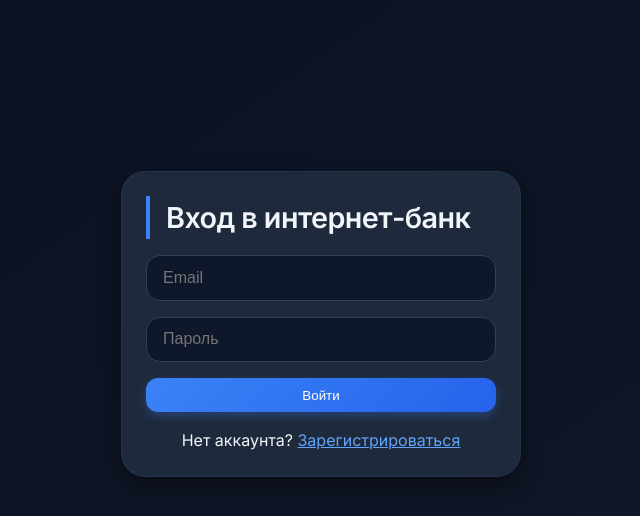
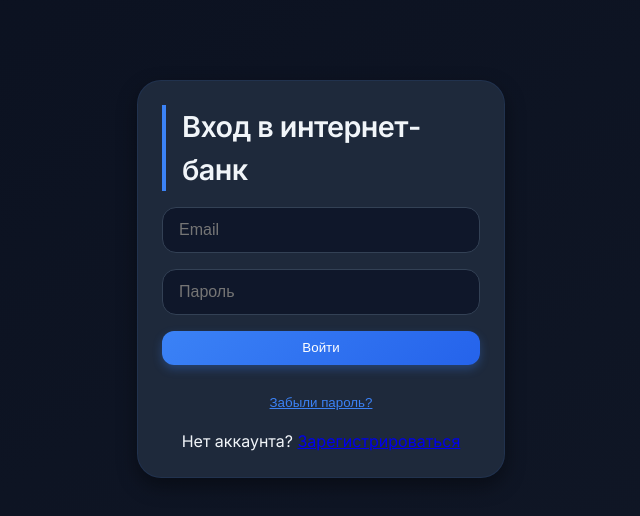
Before and after one commit to Check03/bank-main, a React (Create React App) app in the folder bank-app/: page /login in a window 1280 px wide. Shown: the top 516 px of the page, without its empty margins (319-959 px from the left). Built offline with nearby package versions, Linux system fonts and the light colour scheme; no server answers.

Commit message:
modified:   bank-app/src/components/Login.js 	modified:   bank-app/src/components/Register.js

```diff
--- a/bank-app/src/components/Login.js
+++ b/bank-app/src/components/Login.js
@@ -1,36 +1,129 @@
-import { useState } from "react";
-import { useNavigate, Link } from "react-router-dom";
-import { signInWithEmailAndPassword } from "firebase/auth";
+import { useState, useEffect } from "react";
+import { useNavigate, Link, useLocation } from "react-router-dom";
+import { signInWithEmailAndPassword, sendPasswordResetEmail } from "firebase/auth";
 import { auth } from "../firebase";
 
 export default function Login() {
   const [email, setEmail] = useState("");
   const [password, setPassword] = useState("");
   const [error, setError] = useState("");
+  const [message, setMessage] = useState("");
+  const [resetMode, setResetMode] = useState(false);
+  const [loading, setLoading] = useState(false);
   const navigate = useNavigate();
+  const location = useLocation();
 
-  const handleSubmit = async (e) => {
+  // Если в URL есть ?reset=1, открываем форму восстановления пароля
+  useEffect(() => {
+    const params = new URLSearchParams(location.search);
+    if (params.get("reset") === "1") {
+      setResetMode(true);
+    }
+  }, [location]);
+
+  const handleLogin = async (e) => {
     e.preventDefault();
+    setError("");
+    setMessage("");
+    setLoading(true);
     try {
       await signInWithEmailAndPassword(auth, email, password);
       navigate("/dashboard");
     } catch (err) {
       setError("Неверный email или пароль");
+    } finally {
+      setLoading(false);
+    }
+  };
+
+  const handleResetPassword = async (e) => {
+    e.preventDefault();
+    if (!email) {
+      setError("Введите email для восстановления");
+      return;
+    }
+    setError("");
+    setMessage("");
+    setLoading(true);
+    try {
+      await sendPasswordResetEmail(auth, email);
+      setMessage("Письмо для сброса пароля отправлено. Проверьте почту (и папку Спам).");
+      setTimeout(() => {
+        setResetMode(false);
+        setMessage("");
+        setEmail("");
+      }, 5000);
+    } catch (err) {
+      if (err.code === "auth/user-not-found") {
+        setError("Пользователь с таким email не найден");
+      } else {
+        setError("Ошибка отправки. Попробуйте позже.");
+      }
+    } finally {
+      setLoading(false);
     }
   };
 
   return (
-    <div className="container" style={{ display: "flex", justifyContent: "center", alignItems: "center", minHeight: "80vh" }}>
-      <div className="card" style={{ maxWidth: "400px", width: "100%" }}>
-        <h2>Вход в интернет-банк</h2>
+    <div className="container" style={{ maxWidth: "400px", margin: "3rem auto" }}>
+      <div className="card">
+        <h2>{resetMode ? "Восстановление пароля" : "Вход в интернет-банк"}</h2>
         {error && <div className="error-message">{error}</div>}
-        <form onSubmit={handleSubmit} style={{ display: "flex", flexDirection: "column", gap: "1rem" }}>
-          <input type="email" placeholder="Email" value={email} onChange={(e) => setEmail(e.target.value)} required />
-          <input type="password" placeholder="Пароль" value={password} onChange={(e) => setPassword(e.target.value)} required />
-          <button type="submit" className="button-primary">Войти</button>
-        </form>
-        <p style={{ textAlign: "center", marginTop: "1rem" }}>
-          Нет аккаунта? <Link to="/register" style={{ color: "#60a5fa" }}>Зарегистрироваться</Link>
+        {message && <div className="success-message">{message}</div>}
+
+        {!resetMode ? (
+          <form onSubmit={handleLogin} style={{ display: "flex", flexDirection: "column", gap: "1rem" }}>
+            <input
+              type="email"
+              placeholder="Email"
+              value={email}
+              onChange={(e) => setEmail(e.target.value)}
+              required
+            />
+            <input
+              type="password"
+              placeholder="Пароль"
+              value={password}
+              onChange={(e) => setPassword(e.target.value)}
+              required
+            />
+            <button type="submit" disabled={loading} className="button-primary">
+              {loading ? "Вход..." : "Войти"}
+            </button>
+            <div style={{ textAlign: "center", marginTop: "0.5rem" }}>
+              <button
+                type="button"
+                onClick={() => setResetMode(true)}
+                style={{ background: "none", color: "#3b82f6", textDecoration: "underline", padding: 0 }}
+              >
+                Забыли пароль?
+              </button>
+            </div>
+          </form>
+        ) : (
+          <form onSubmit={handleResetPassword} style={{ display: "flex", flexDirection: "column", gap: "1rem" }}>
+            <input
+              type="email"
+              placeholder="Ваш email"
+              value={email}
+              onChange={(e) => setEmail(e.target.value)}
+              required
+            />
+            <button type="submit" disabled={loading} className="button-primary">
+              {loading ? "Отправка..." : "Отправить ссылку для сброса"}
+            </button>
+            <button
+              type="button"
+              onClick={() => setResetMode(false)}
+              style={{ background: "transparent", color: "#94a3b8", marginTop: "0.5rem" }}
+            >
+              ← Вернуться ко входу
+            </button>
+          </form>
+        )}
+
+        <p style={{ marginTop: "1rem", textAlign: "center" }}>
+          Нет аккаунта? <Link to="/register">Зарегистрироваться</Link>
         </p>
       </div>
     </div>
--- a/bank-app/src/components/Register.js
+++ b/bank-app/src/components/Register.js
@@ -18,7 +18,7 @@ export default function Register() {
     setLoading(true);
 
     try {
-      // Пытаемся создать нового пользователя
+      // Попытка создания нового пользователя
       const userCredential = await createUserWithEmailAndPassword(auth, email, password);
       const user = userCredential.user;
 
@@ -43,14 +43,14 @@ export default function Register() {
       navigate("/dashboard");
     } catch (err) {
       if (err.code === "auth/email-already-in-use") {
-        // Email уже зарегистрирован в Auth, пробуем войти
+        // Email уже существует в Auth, пробуем войти с введённым паролем
         try {
           const userCredential = await signInWithEmailAndPassword(auth, email, password);
           const user = userCredential.user;
           const userDoc = await getDoc(doc(db, "users", user.uid));
 
           if (!userDoc.exists()) {
-            // Восстанавливаем недостающий документ
+            // Восстанавливаем документ пользователя
             await setDoc(doc(db, "users", user.uid), {
               name: name,
               email: email,
@@ -59,7 +59,7 @@ export default function Register() {
             });
           }
 
-          // Проверяем, есть ли счета
+          // Проверяем наличие счетов
           const accountsRef = collection(db, "users", user.uid, "accounts");
           const accountsSnap = await getDocs(accountsRef);
           if (accountsSnap.empty) {
@@ -74,12 +74,12 @@ export default function Register() {
 
           navigate("/dashboard");
         } catch (signInErr) {
-          // Пароль не подходит – предложить войти
+          // Пароль неверный – предложить восстановление пароля
           setError(
             <div>
-              Этот email уже зарегистрирован. Если вы забыли пароль, воспользуйтесь
-              <a href="https://firebase.google.com/docs/auth/web/password-reset" target="_blank" rel="noreferrer"> восстановлением пароля</a>.
-              Или <Link to="/login">войдите</Link> с правильным паролем.
+              Этот email уже зарегистрирован. Если вы забыли пароль, перейдите на страницу{" "}
+              <Link to="/login?reset=1">восстановления пароля</Link>. Или{" "}
+              <Link to="/login">войдите</Link> с правильным паролем.
             </div>
           );
         }
@@ -97,10 +97,31 @@ export default function Register() {
         <h2>Регистрация</h2>
         {error && <div className="error-message">{error}</div>}
         <form onSubmit={handleSubmit} style={{ display: "flex", flexDirection: "column", gap: "1rem" }}>
-          <input type="text" placeholder="Ваше имя" value={name} onChange={e => setName(e.target.value)} required />
-          <input type="email" placeholder="Email" value={email} onChange={e => setEmail(e.target.value)} required />
-          <input type="password" placeholder="Пароль (минимум 6 символов)" value={password} onChange={e => setPassword(e.target.value)} required minLength="6" />
-          <button type="submit" disabled={loading} className="button-primary">{loading ? "Регистрация..." : "Зарегистрироваться"}</button>
+          <input
+            type="text"
+            placeholder="Ваше имя"
+            value={name}
+            onChange={(e) => setName(e.target.value)}
+            required
+          />
+          <input
+            type="email"
+            placeholder="Email"
+            value={email}
+            onChange={(e) => setEmail(e.target.value)}
+            required
+          />
+          <input
+            type="password"
+            placeholder="Пароль (минимум 6 символов)"
+            value={password}
+            onChange={(e) => setPassword(e.target.value)}
+            required
+            minLength="6"
+          />
+          <button type="submit" disabled={loading} className="button-primary">
+            {loading ? "Регистрация..." : "Зарегистрироваться"}
+          </button>
         </form>
         <p style={{ marginTop: "1rem", textAlign: "center" }}>
           Уже есть аккаунт? <Link to="/login">Войти</Link>
```
